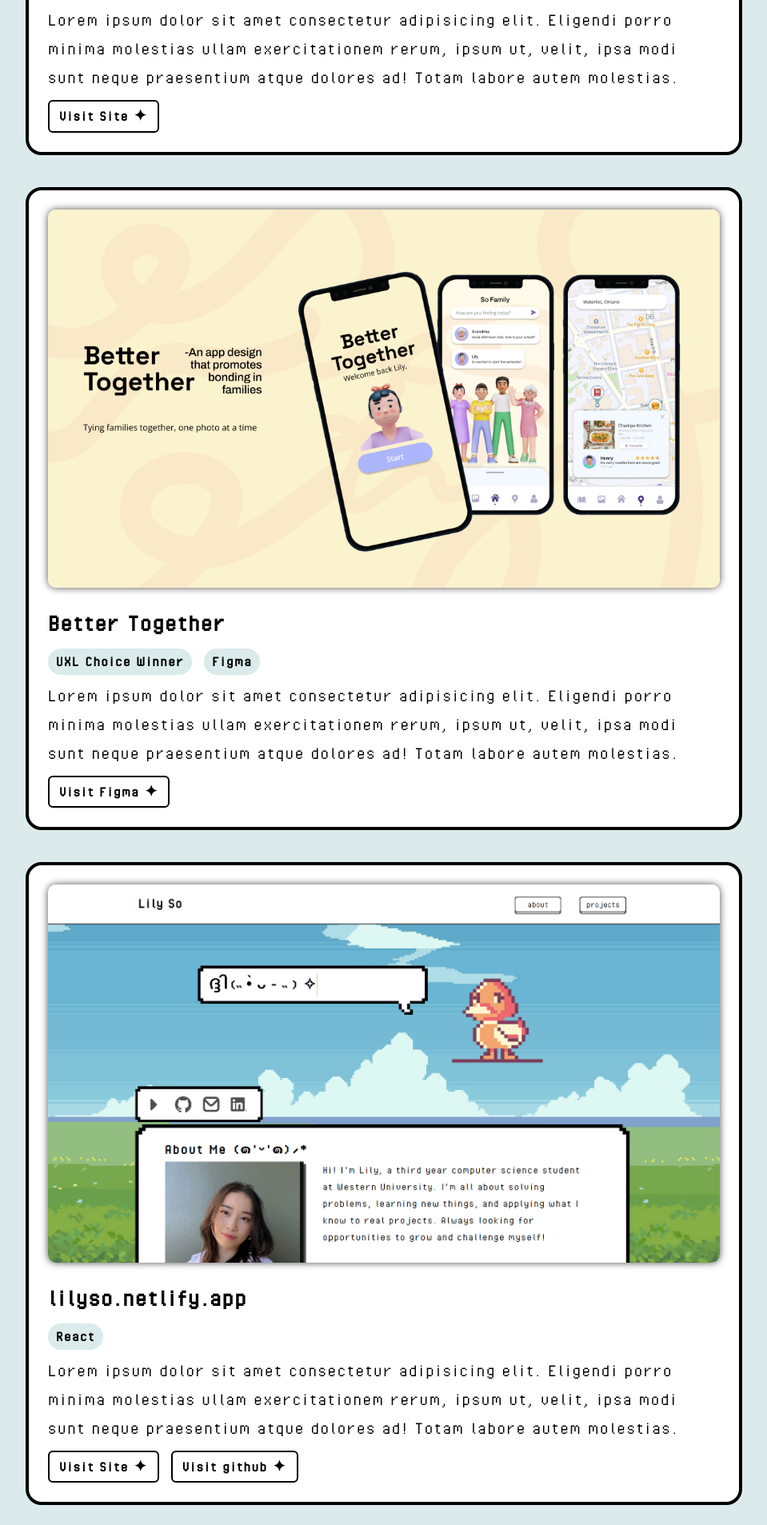
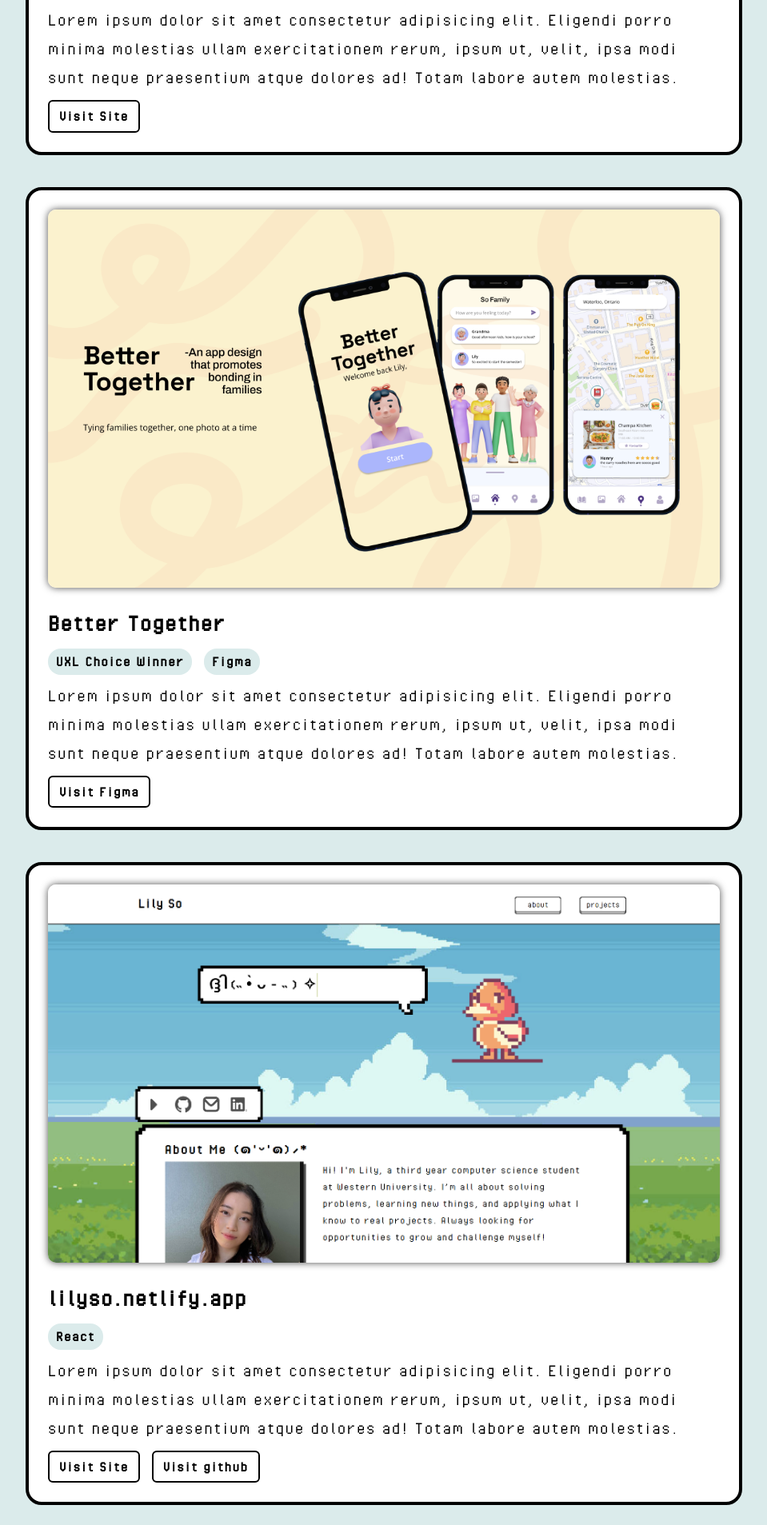
Before and after one commit to 1iky/portfolio, a React (Vite) app: page /projects in a window 1280 px wide. Shown: the part 793-2700 px from the top of the page at 80% size, without its empty margins (160-1119 px from the left). Built offline with nearby package versions, Linux system fonts and the light colour scheme.

Commit message:
Fixed button formatting

```diff
--- a/src/Projects.jsx
+++ b/src/Projects.jsx
@@ -101,7 +101,7 @@ export default function Projects() {
                             </p>
                             <div className='project-links'>
                                 <a href='https://wiggletale.com' target='_blank' rel='noreferrer' className='project-button'>
-                                    Visit Site ✦
+                                    Visit Site
                                 </a>
                             </div>
                         </div>
@@ -126,7 +126,7 @@ export default function Projects() {
                             </p>
                             <div className='project-links'>
                                 <a href='https://www.figma.com/proto/5h7Xu0VANvsjymbNvfwDsf/Better-Together?page-id=0%3A1&node-id=1-32&node-type=canvas&viewport=425%2C259%2C0.19&t=2qShZp2qcJovtJr8-1&scaling=min-zoom&content-scaling=fixed' target='_blank' rel='noreferrer' className='project-button'>
-                                    Visit Figma ✦
+                                    Visit Figma
                                 </a>
                             </div>
                         </div>
@@ -150,10 +150,10 @@ export default function Projects() {
                             </p>
                             <div className='project-links'>
                                 <a href='https://lilyso.netlify.app/' target='_blank' rel='noreferrer' className='project-button'>
-                                    Visit Site ✦
+                                    Visit Site
                                 </a>
                                 <a href='https://github.com/1iky/portfolio' target='_blank' rel='noreferrer' className='project-button'>
-                                    Visit github ✦
+                                    Visit github
                                 </a>
                             </div>
                         </div>
@@ -178,7 +178,7 @@ export default function Projects() {
                             </p>
                             <div className='project-links'>
                                 <a href='https://github.com/1iky/Colourful-Critter-Quest' target='_blank' rel='noreferrer' className='project-button'>
-                                    Visit github ✦
+                                    Visit github
                                 </a>
                             </div>
                         </div>
@@ -203,10 +203,10 @@ export default function Projects() {
                             </p>
                             <div className='project-links'>
                                 <a href='https://github.com/1iky/ThoughtfulTies' target='_blank' rel='noreferrer' className='project-button'>
-                                    Visit github ✦
+                                    Visit github
                                 </a>
                                 <a href='https://devpost.com/software/thoughtful-ties' target='_blank' rel='noreferrer' className='project-button'>
-                                    Visit devpost ✦
+                                    Visit devpost
                                 </a>
                             </div>
                         </div>
```
